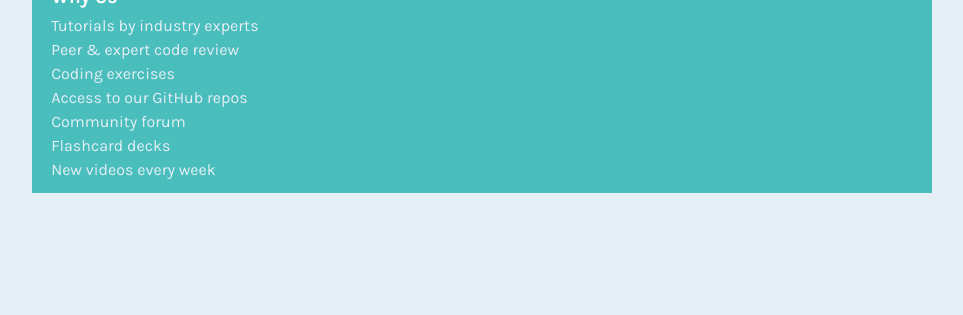
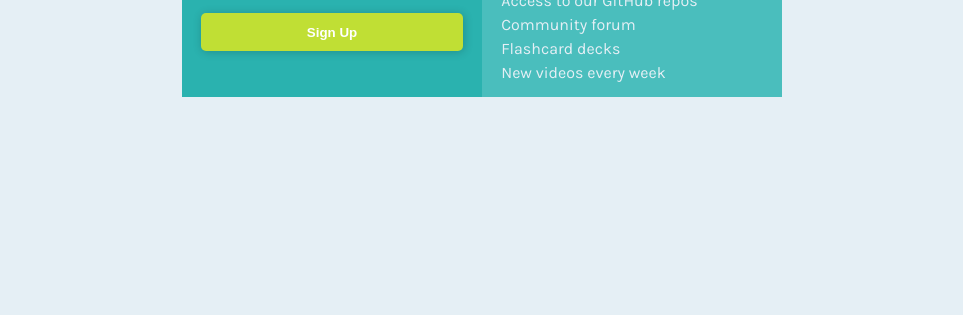
Before and after one commit to hassanmoaa/Single-Price-Grid-FrontEndMentor, a plain HTML site: page index.html in a window 1280 px wide. Shown: the part 485-800 px from the top of the page, without its empty margins (158-1121 px from the left). Drawn offline with Linux system fonts and the light colour scheme.

Commit message:
updated minor bug fix

```diff
--- a/index.css
+++ b/index.css
@@ -32,8 +32,8 @@ body {
 .grid {
     max-width: 375px;
 
+    display: grid;
     grid-template-columns: 1fr;
-    /*grid-template-rows: repeat(3, 1fr);*/
 
     margin: 0 2rem;
 }
@@ -56,7 +56,6 @@ body {
 
 .sign-btn {
     font-weight: 700;
-    color: white;
     background-color: var(--bright-yellow);
     border: none;
     border-radius: 5px;
@@ -67,6 +66,12 @@ body {
     cursor: pointer;
     box-shadow: 1px 1px 10px rgba(0,0,0,.2);
 }
+
+.sign-btn--link {
+    text-decoration: none;
+    color: white;
+}
+
 
 .feature {
     padding: 0;
@@ -119,7 +124,7 @@ h1, h2, h3 {
 @media (min-width: 600px) {
 
     .grid {
-        max-width: 900px;
+        max-width: 600px;
 
         grid-template-columns: repeat(2, 1fr);
 
@@ -134,11 +139,9 @@ h1, h2, h3 {
 
     .subscription {
         grid-area: s;
-
     }
 
     .footer {
         grid-area: f;
-
     }
 }
--- a/index.html
+++ b/index.html
@@ -33,7 +33,7 @@
       <p class="grey"><span class="bolder">&dollar;29</span> per month</p>
       <p class="grey">Full access for less than &dollar;1 a day</p>
 
-      <button class="sign-btn">Sign Up</button>
+      <button class="sign-btn"><a class="sign-btn--link" href="#">Sign Up</a></button>
     </section>
 
     <section class="footer">
```
Also changed, not shown: image.png (added), solution/desk-main.png (added), 1 other file.
